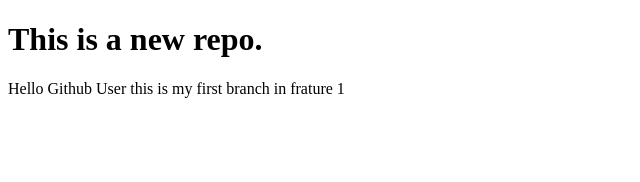
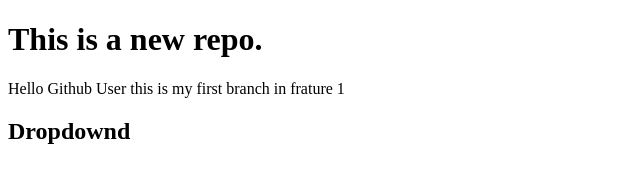
Before and after one commit to prem-choudhary/gitRepo, a plain HTML site: page index.html in a window 1280 px wide. Shown: the whole page, without its empty margins (0-640 px from the left). Drawn offline with Linux system fonts and the light colour scheme.

Commit message:
add dropdown

```diff
--- a/index.html
+++ b/index.html
@@ -1,12 +1,15 @@
 <!DOCTYPE html>
 <html lang="en">
-<head>
-    <meta charset="UTF-8">
-    <meta name="viewport" content="width=device-width, initial-scale=1.0">
+  <head>
+    <meta charset="UTF-8" />
+    <meta name="viewport" content="width=device-width, initial-scale=1.0" />
     <title>Document</title>
-</head>
-<body>
-    <h1> This is a new repo.</h1>
+  </head>
+  <body>
+    <h1>This is a new repo.</h1>
     <p>Hello Github User this is my first branch in frature 1</p>
-</body>
+    <section>
+      <h1>Dropdownd</h1>
+    </section>
+  </body>
 </html>
```
